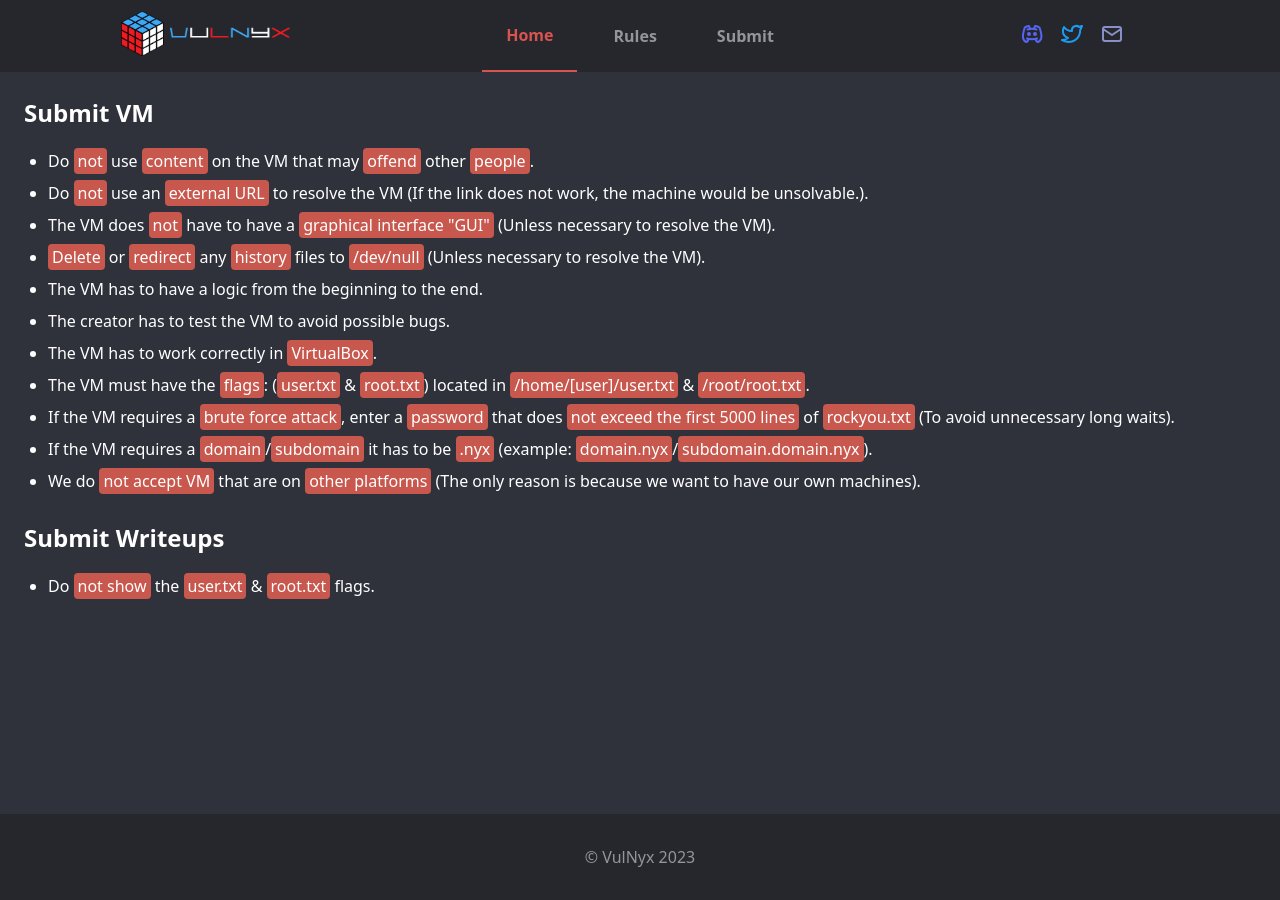
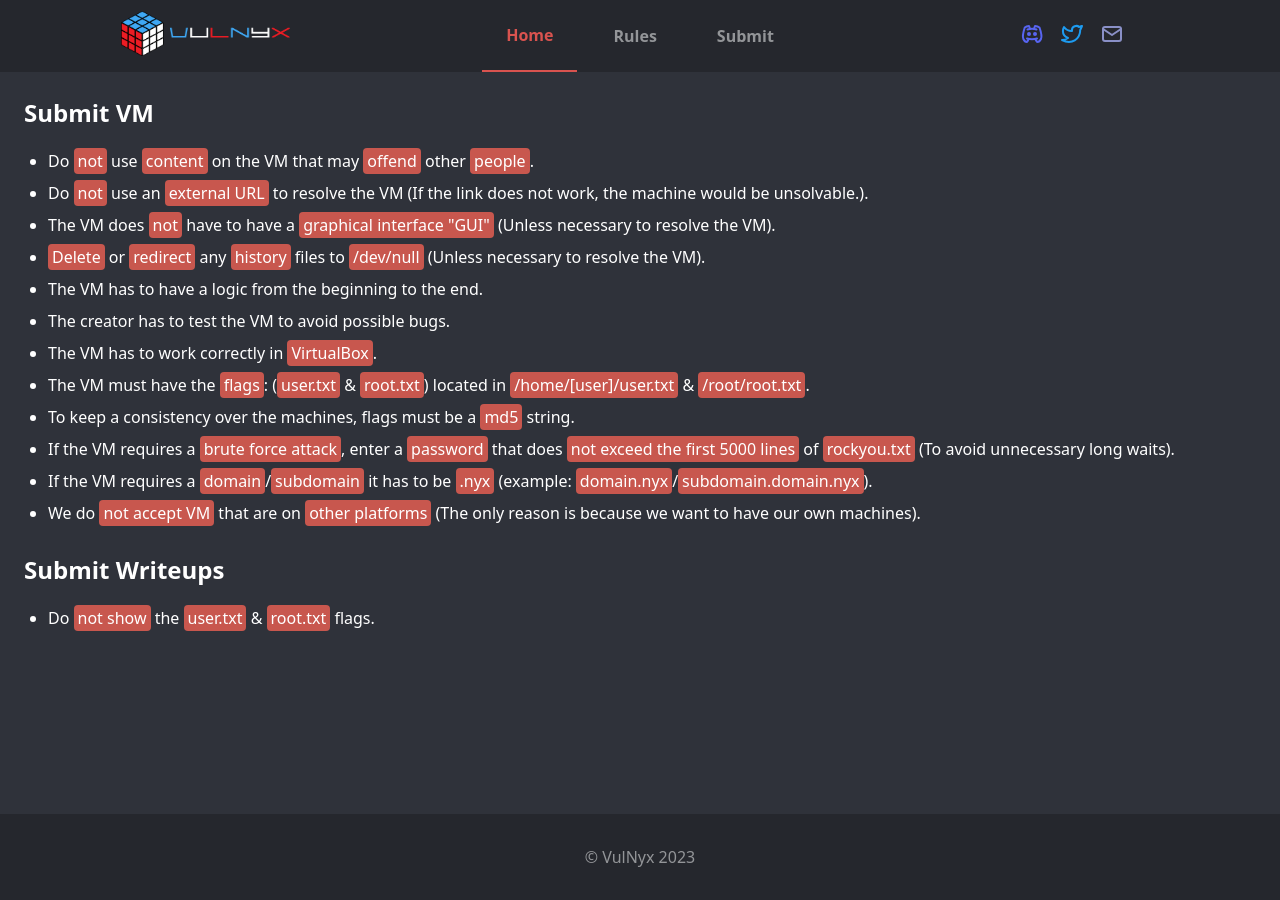
Before and after one commit to VulNyx/vulnyx, a Jekyll site: the page built from rules.md, in a window 1280 px wide. Built offline with Jekyll 4.4.1, drawn with Linux system fonts in a browser that asks for light colours.

Commit message:
chore: update rules

```diff
--- a/rules.md
+++ b/rules.md
@@ -13,6 +13,7 @@ title: Rules
 - The creator has to test the VM to avoid possible bugs.
 - The VM has to work correctly in `VirtualBox`.
 - The VM must have the `flags`: (`user.txt` & `root.txt`) located in `/home/[user]/user.txt` & `/root/root.txt`.
+- To keep a consistency over the machines, flags must be a `md5` string.
 - If the VM requires a `brute force attack`, enter a `password` that does `not exceed the first 5000 lines` of `rockyou.txt` (To avoid unnecessary long waits).
 - If the VM requires a `domain`/`subdomain` it has to be `.nyx` (example: `domain.nyx`/`subdomain.domain.nyx`).
 - We do `not accept VM` that are on `other platforms` (The only reason is because we want to have our own machines).
```
